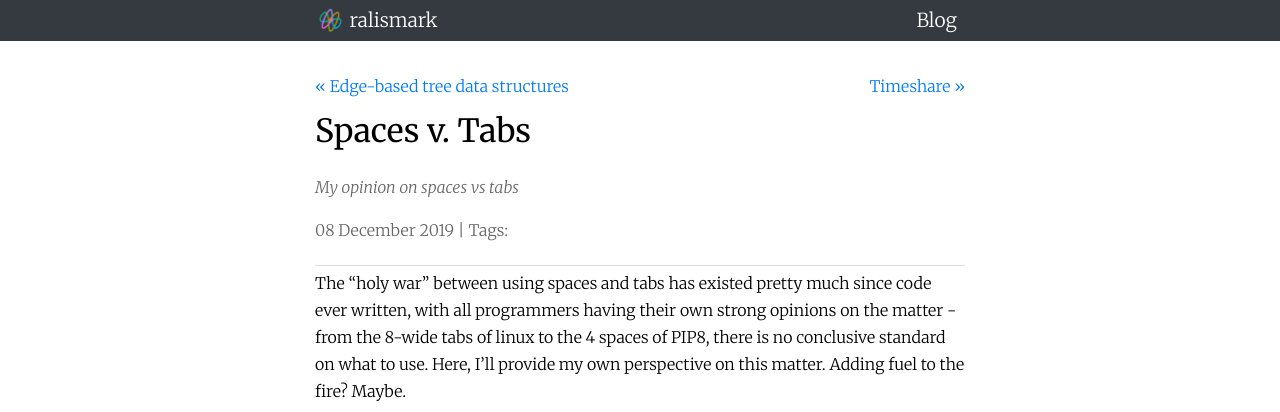
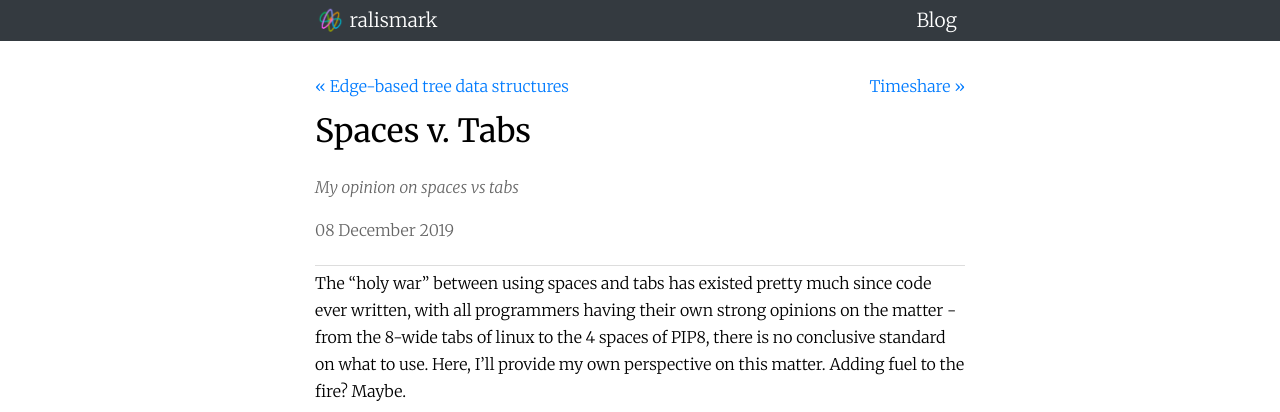
Before and after one commit to ralismark/ralismark.github.io, a Jekyll site: the page built from _posts/2019-12-08-spaces-and-tabs.md, in a window 1280 px wide. Shown: the top 412 px of the page. Built offline with Jekyll 4.4.1, drawn with Linux system fonts in a browser that asks for light colours; nearby versions of some CDN libraries; comment, search, counter and statistics services are not loaded.

Commit message:
Fix tags label appearing when there are no tags
This is due to the Liquid's unconventional criteria for truthy values:
everything except null and false is considered truthy.

https://shopify.github.io/liquid/basics/truthy-and-falsy/

```diff
--- a/_layouts/post.html
+++ b/_layouts/post.html
@@ -14,7 +14,8 @@ main_attr: class="h-entry"
 		<time datetime="{{ page.date | date_to_xmlschema }}" class="dt-published">
 			{{ page.date | date_to_long_string }}
 		</time>
-		{% if page.tags %}
+		{% assign tagcount = page.tags | size %}
+		{% if tagcount > 0 %}
 		<span class="separator">|</span>
 		<span id="post-tags">
 			<span id="post-tag-label">Tags:</span>
```
